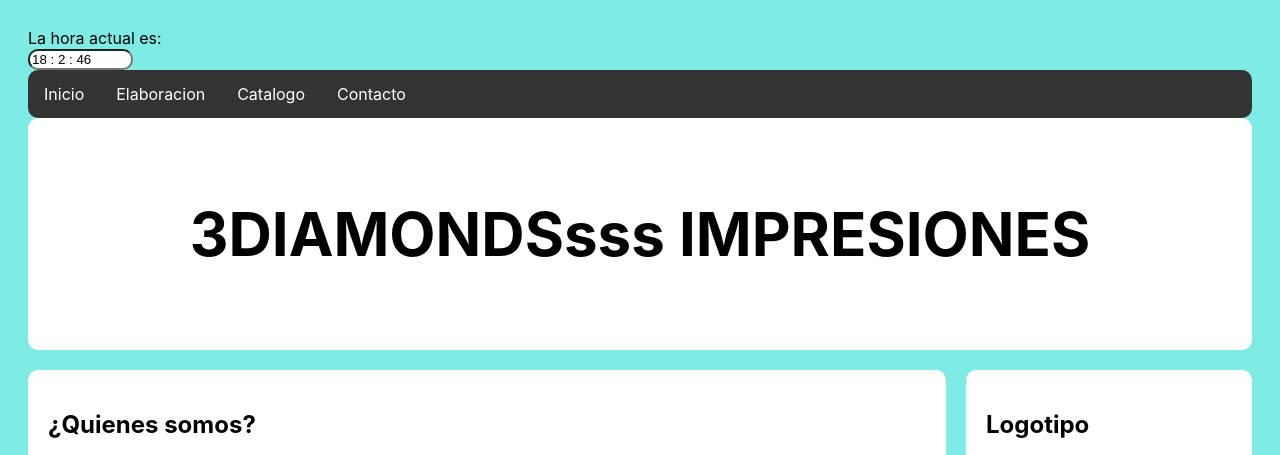
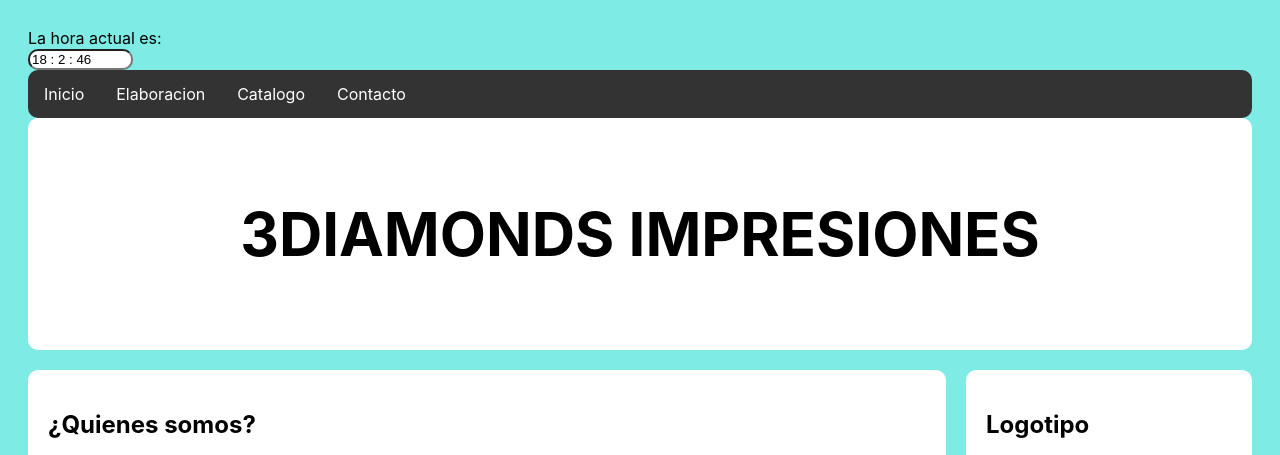
Before and after one commit to JulianCm25/desarrollo_web, a plain HTML site: page index.html in a window 1280 px wide. Shown: the top 455 px of the page. Drawn offline with Linux system fonts and the light colour scheme.

Commit message:
Update index.html

```diff
--- a/index.html
+++ b/index.html
@@ -39,7 +39,7 @@ onload="mueveReloj()">
         <li><a href="html/Contacto.html">Contacto</a></li>
 </section>
     <div class="header">
-        <h2>3DIAMONDSsss IMPRESIONES</h2>
+        <h2>3DIAMONDS IMPRESIONES</h2>
       </div>
 
 
```
